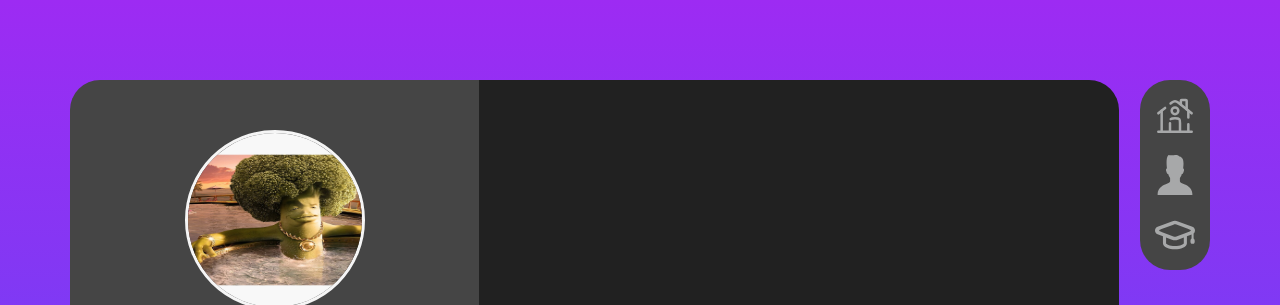
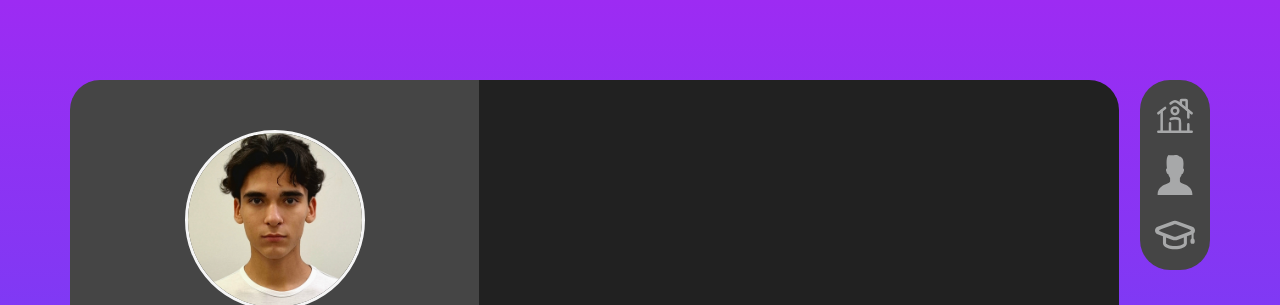
Before and after one commit to kingestman/Resume, a plain HTML site: page index.html in a window 1280 px wide. Shown: the top 305 px of the page. Drawn offline with Linux system fonts and the light colour scheme.

Commit message:
photo update

```diff
--- a/index.html
+++ b/index.html
@@ -19,7 +19,7 @@
         <div class="main-info__photoSection">
           <div class="main-info__photoSection-container">
             <img
-              src="./img/flat,750x,075,f-pad,750x1000,f8f8f8.jpg"
+              src="./img/20250922_174512.jpg"
               alt="My photo"
               width="180"
               height="180"
--- a/scss/components/_main-info.scss
+++ b/scss/components/_main-info.scss
@@ -25,6 +25,8 @@
     height: 180px;
     border: 3px solid var(--border-color);
     margin-block-end: 30px;
+    object-fit: cover;
+    object-position: 0 -57px;
   }
 
   &__socialLinks {
```
Also changed, not shown: dist/style.css, img/20250922_174512.jpg (added), img/flat,750x,075,f-pad,750x1000,f8f8f8.jpg (deleted), 1 other file.
